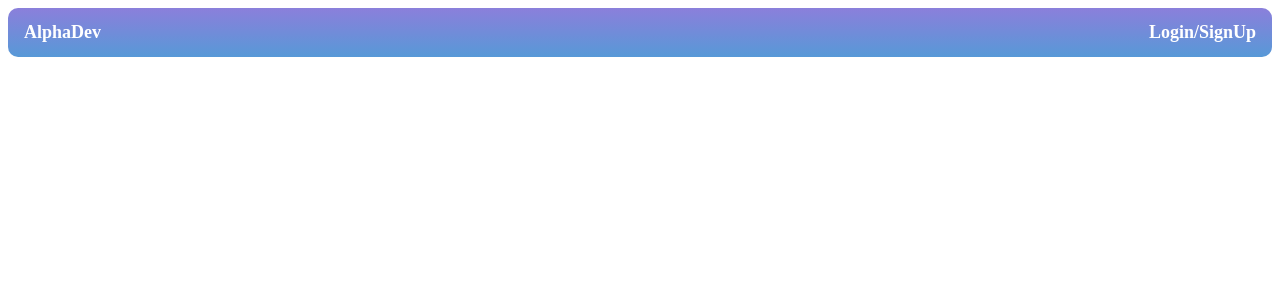
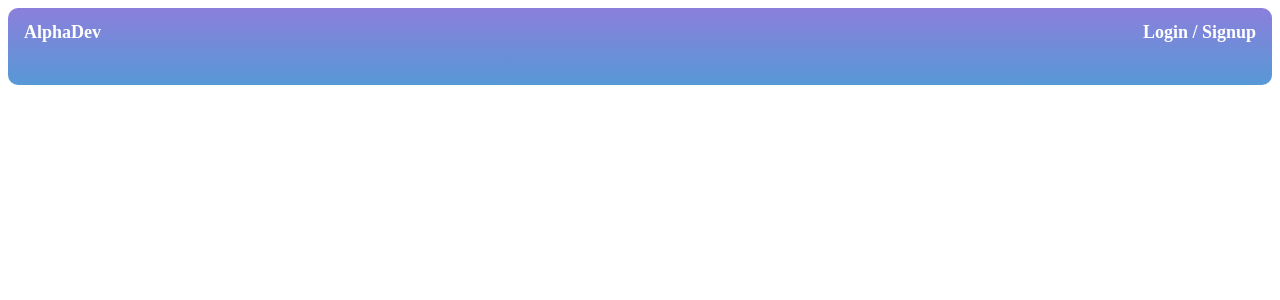
Before and after one commit to agnivg/To-do-list, a React (Create React App) app in the folder frontend/: page / in a window 1280 px wide. Shown: the top 300 px of the page. Built offline with nearby package versions, Linux system fonts and the light colour scheme; the HTML template or start-up script is replaced by a standard one.

Commit message:
Nav changes

```diff
--- a/frontend/src/components/Navbar/Navbar.js
+++ b/frontend/src/components/Navbar/Navbar.js
@@ -9,10 +9,11 @@ function Navbar() {
     <nav className="nav-container">
       <ul>
         <li className="logo">
-          <a href="">AlphaDev</a>
+          <NavLink to="/">AlphaDev</NavLink>
+          <a href=""></a>
         </li>
         <li className="login">
-          <a href="">Login/SignUp</a>
+          <NavLink to="">Login / Signup</NavLink>
         </li>
       </ul>
     </nav>
```
Also changed, not shown: 1 other file (tests, documents, lock files or other folders).
